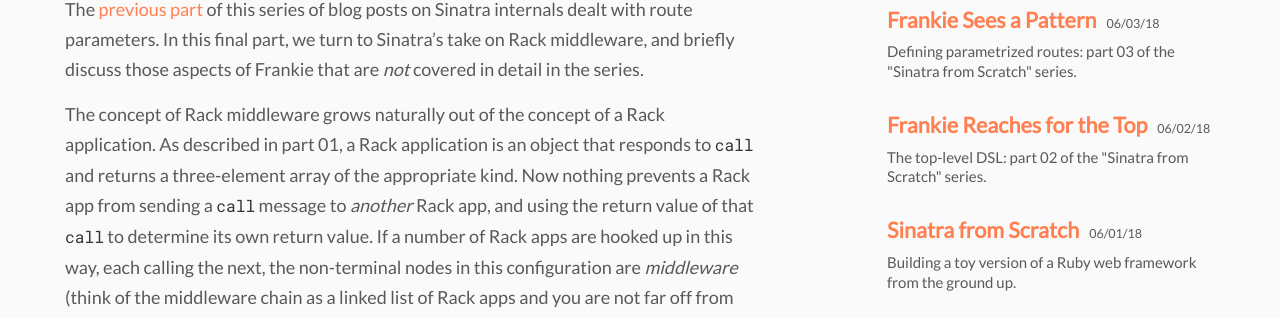
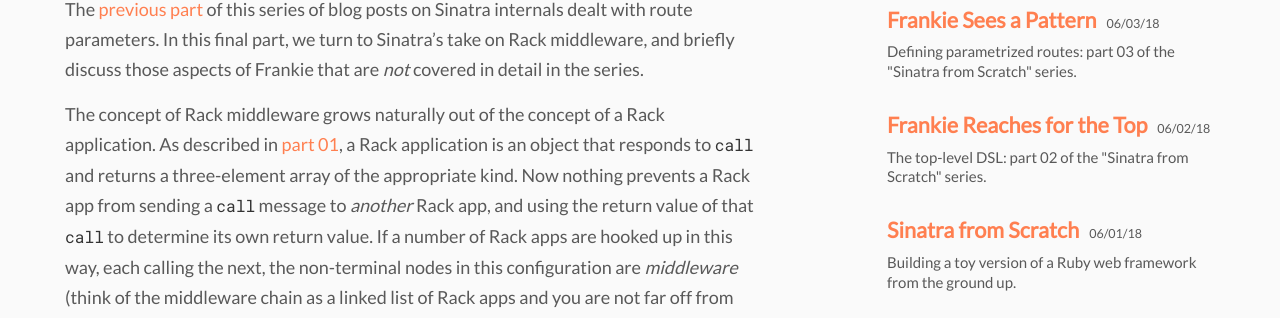
Before and after one commit to benrodenhaeuser/benrodenhaeuser.github.io, a Jekyll site: the page built from _posts/2018-06-04-frankie-likes-cookies.md, in a window 1280 px wide and 900 px high. Shown: the part 359-677 px from the top of the window. Built offline with Jekyll 4.4.1, drawn with Linux system fonts in a browser that asks for light colours; some of the changed lines change nothing that is shown.

Commit message:
add missing link

```diff
--- a/_posts/2018-06-04-frankie-likes-cookies.md
+++ b/_posts/2018-06-04-frankie-likes-cookies.md
@@ -9,7 +9,7 @@
 
 The [previous part][2] of this series of blog posts on Sinatra internals dealt with route parameters. In this final part, we turn to Sinatra’s take on Rack middleware, and briefly discuss those aspects of Frankie that are *not* covered in detail in the series.
 
-The concept of Rack middleware grows naturally out of the concept of a Rack application. As described in part 01, a Rack application is an object that responds to `call` and returns a three-element array of the appropriate kind. Now nothing prevents a Rack app from sending a `call` message to *another* Rack app, and using the return value of that `call` to determine its own return value. If a number of Rack apps are hooked up in this way, each calling the next, the non-terminal nodes in this configuration are *middleware* (think of the middleware chain as a linked list of Rack apps and you are not far off from the truth). We can then wrap the whole chain in *another* object that responds to `call` (and returns an appropriate array) and provides an entry point to the whole middleware chain.
+The concept of Rack middleware grows naturally out of the concept of a Rack application. As described in [part 01](http://notes.benrodenhaeuser.io/2018/06/01/sinatra-from-scratch/), a Rack application is an object that responds to `call` and returns a three-element array of the appropriate kind. Now nothing prevents a Rack app from sending a `call` message to *another* Rack app, and using the return value of that `call` to determine its own return value. If a number of Rack apps are hooked up in this way, each calling the next, the non-terminal nodes in this configuration are *middleware* (think of the middleware chain as a linked list of Rack apps and you are not far off from the truth). We can then wrap the whole chain in *another* object that responds to `call` (and returns an appropriate array) and provides an entry point to the whole middleware chain.
 
 Sinatra applications are Rack applications, so of course they place nice with Rack middleware. If you have a number of middleware nodes you want to make use of, all you need to do is place corresponding `use` statements close to the top of your Sinatra application file, such as:
 
```
Also changed, not shown: 2 other files.
